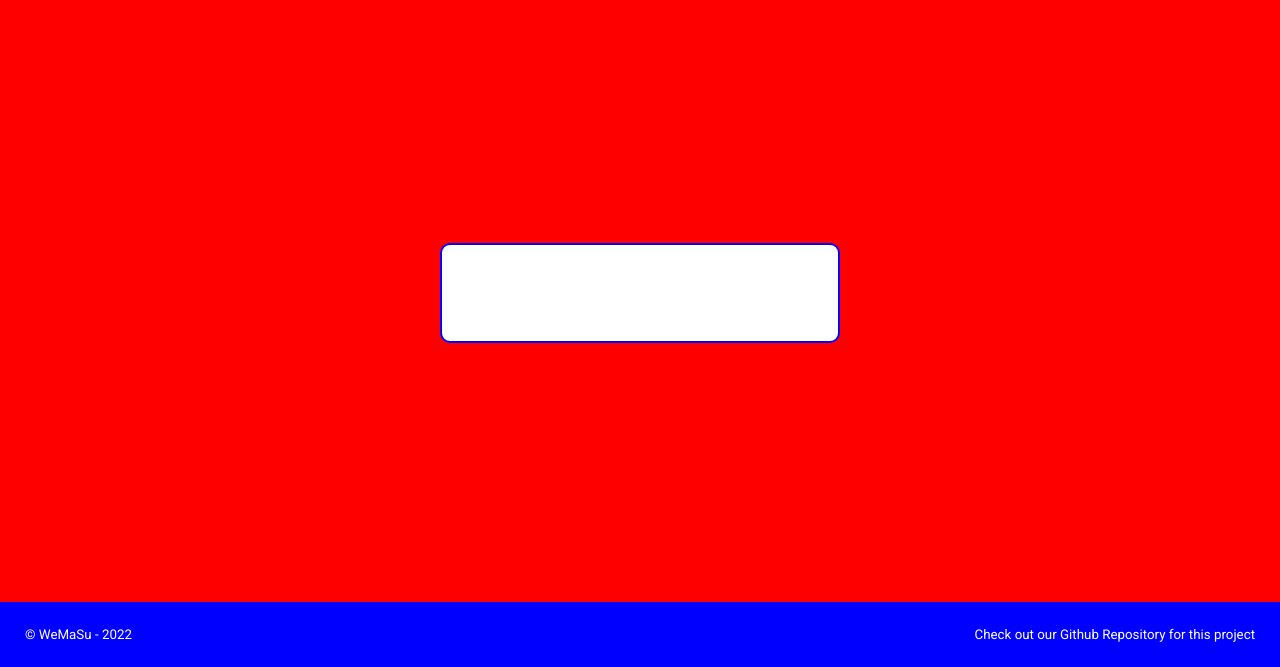
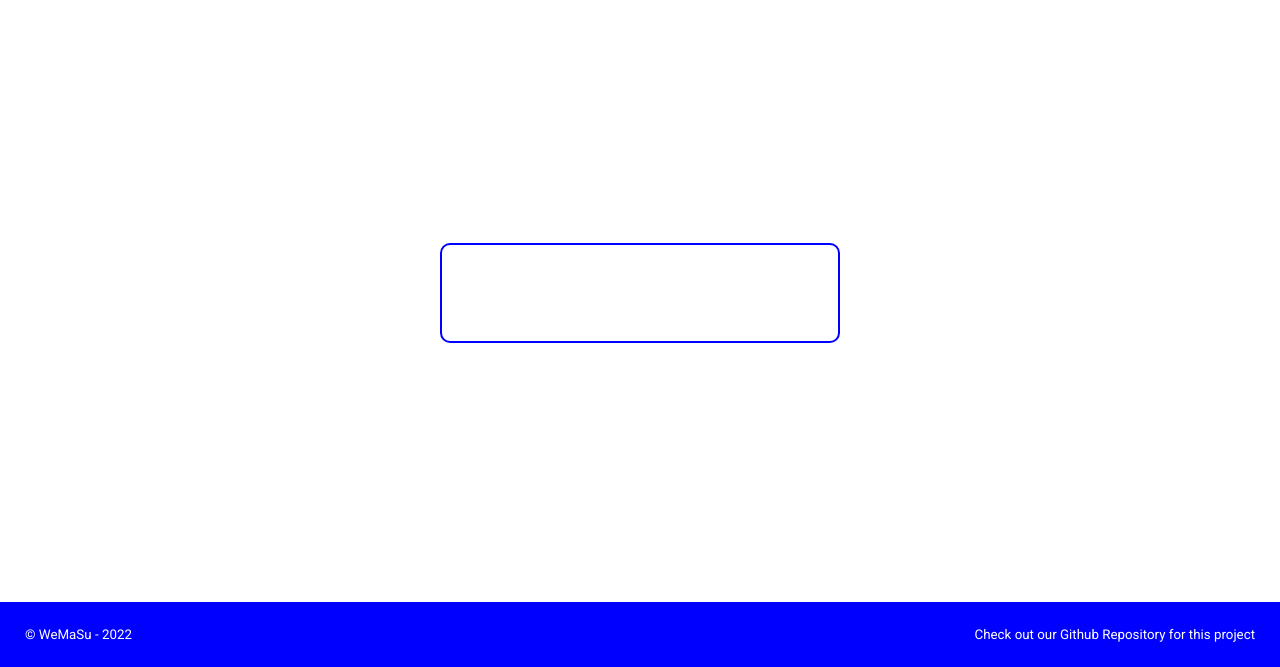
Before and after one commit to Wemasu/Wemasu-Transfer, a plain HTML site: page file.html in a window 1280 px wide. Shown: the part 133-800 px from the top of the page. Drawn offline with Linux system fonts and the light colour scheme; no server answers.

Commit message:
quickfix red background to white

```diff
--- a/assets/css/file.css
+++ b/assets/css/file.css
@@ -25,7 +25,7 @@ header {
 body {
     font-family: "Roboto", sans-serif;
     /* background-color: #eee; */
-    background-color: red;
+    background-color: eee;
     height: 100vh;
     display: flex;
     justify-content: space-between;
```
